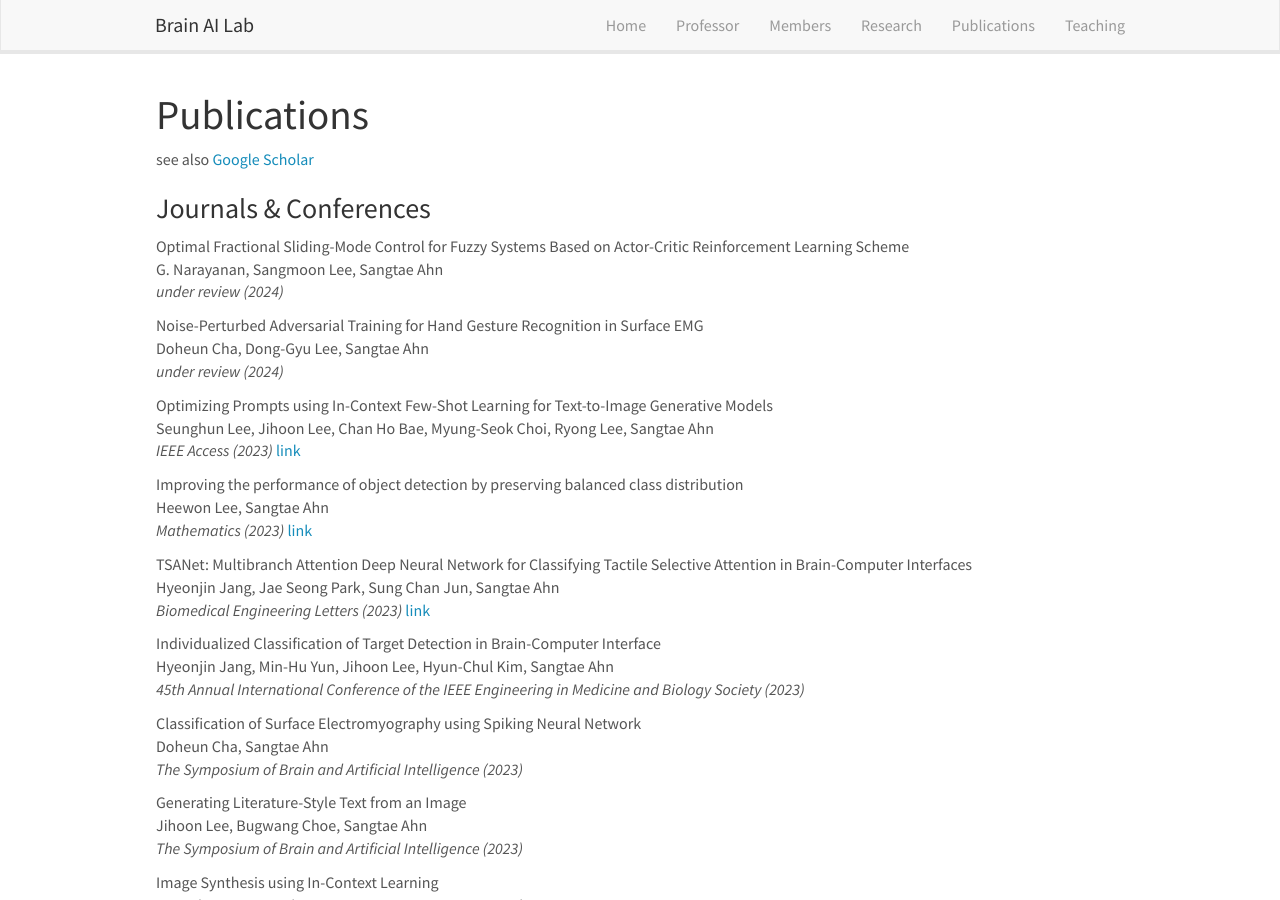
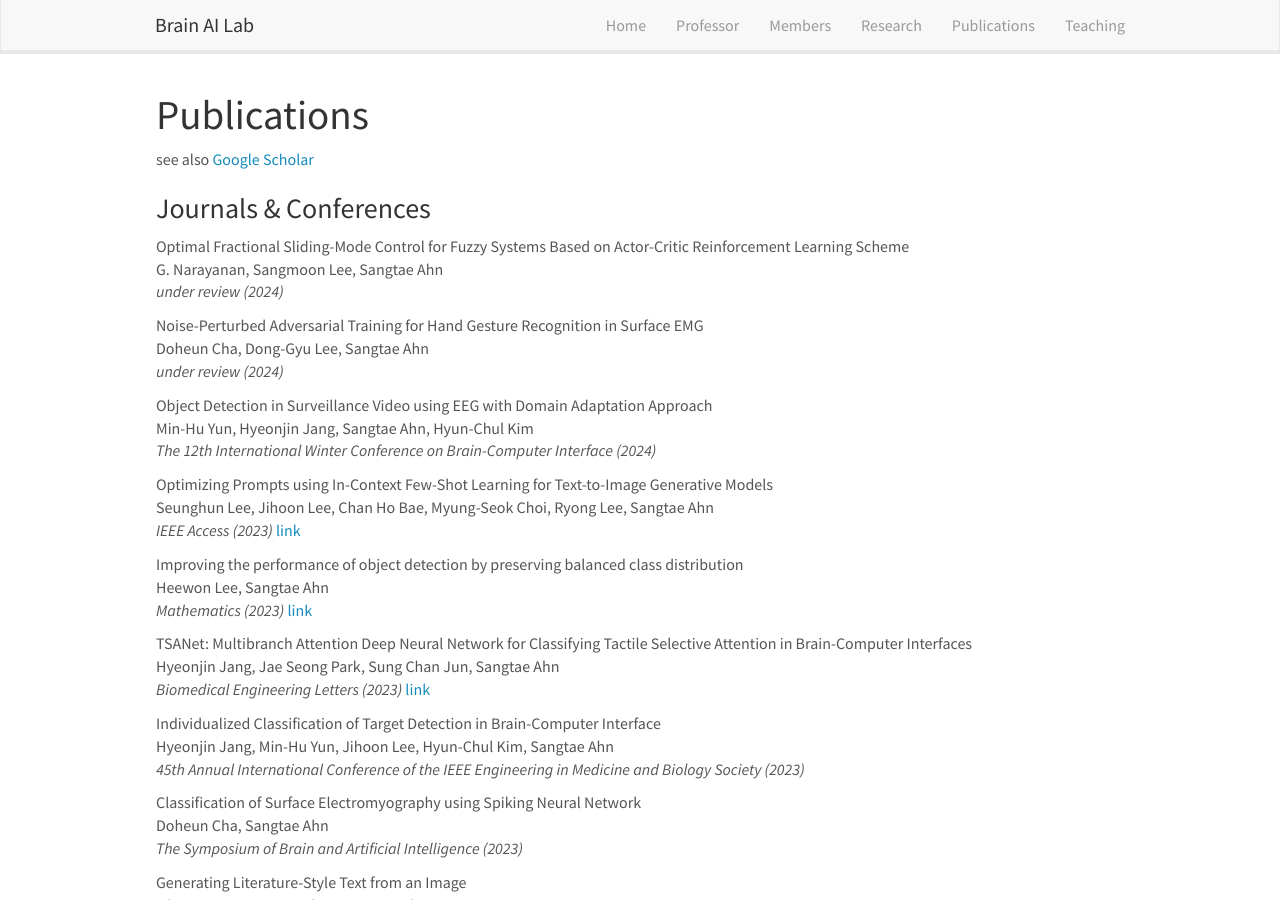
Before and after one commit to KNU-BrainAI/knu-brainai.github.io, a Jekyll site: the page built from _pages/publications.md, in a window 1280 px wide and 900 px high. Built offline with Jekyll 4.4.1, drawn with Linux system fonts in a browser that asks for light colours; nearby versions of some CDN libraries.

Commit message:
Update publist.yml

```diff
--- a/_data/publist.yml
+++ b/_data/publist.yml
@@ -5,6 +5,10 @@
 - title: "Noise-Perturbed Adversarial Training for Hand Gesture Recognition in Surface EMG"
   authors: Doheun Cha, Dong-Gyu Lee, Sangtae Ahn
   journal: under review (2024)
+
+- title: "Object Detection in Surveillance Video using EEG with Domain Adaptation Approach"
+  authors: Min-Hu Yun, Hyeonjin Jang, Sangtae Ahn, Hyun-Chul Kim
+  journal: The 12th International Winter Conference on Brain-Computer Interface (2024)
 
 - title: "Optimizing Prompts using In-Context Few-Shot Learning for Text-to-Image Generative Models"
   authors: Seunghun Lee, Jihoon Lee, Chan Ho Bae, Myung-Seok Choi, Ryong Lee, Sangtae Ahn
```
